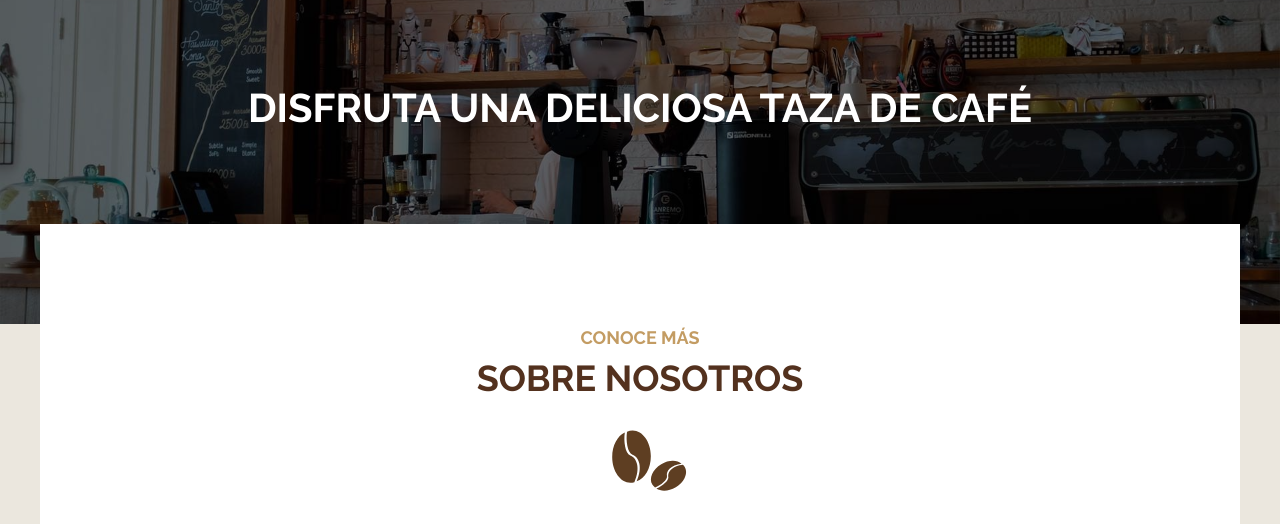
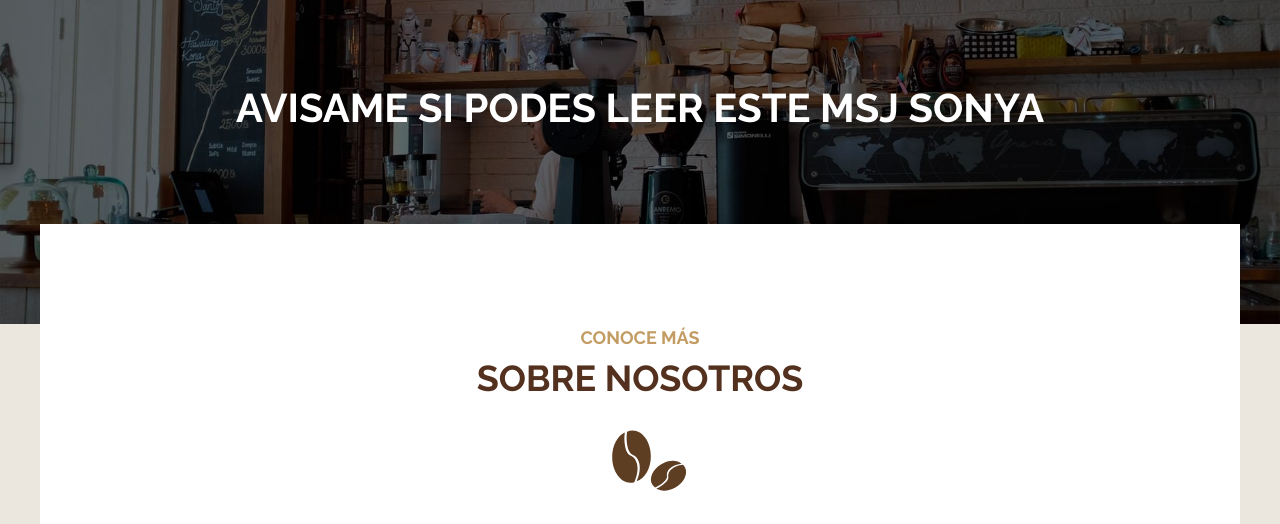
Before and after one commit to Cristian-E-Ponce/Coffee-Shop, a plain HTML site: page index.html in a window 1280 px wide. Shown: the part 276-800 px from the top of the page. Drawn offline with Linux system fonts and the light colour scheme; a web font is replaced by a local one.

Commit message:
Update index.html

```diff
--- a/index.html
+++ b/index.html
@@ -30,7 +30,7 @@
             </div>
 
             <div class="texto-header">
-                <h1>Disfruta una deliciosa taza de café</h1>
+                <h1>Avisame si podes leer este msj Sonya</h1>
             </div>
         </div>
     </header>
```
